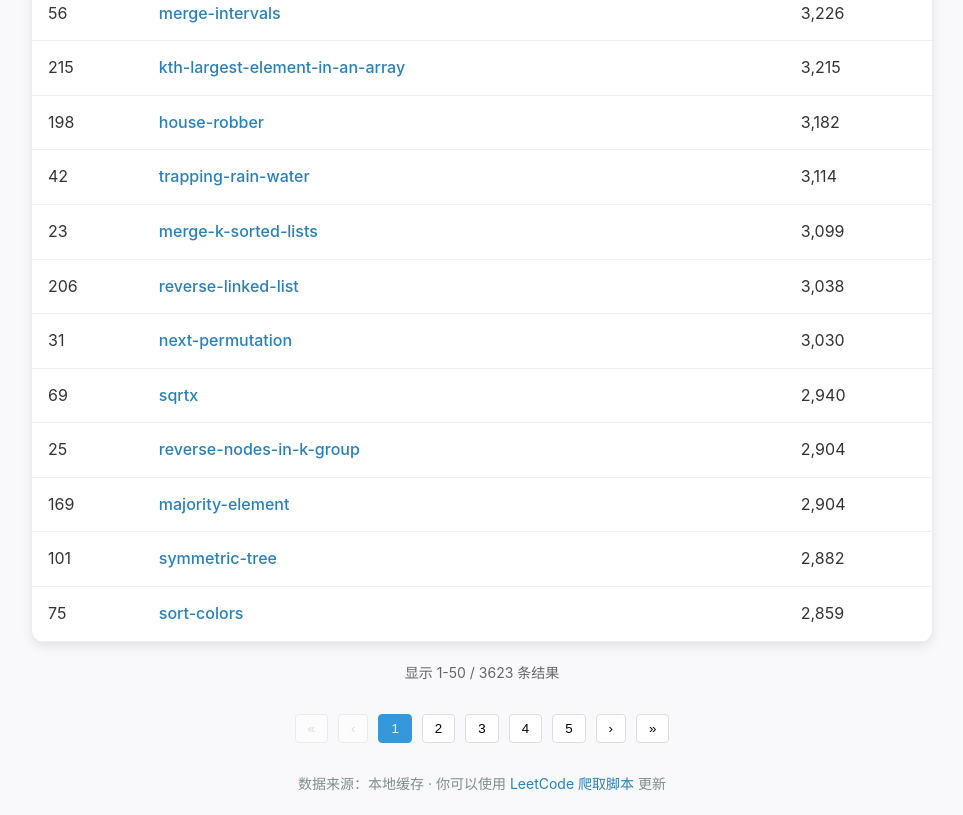
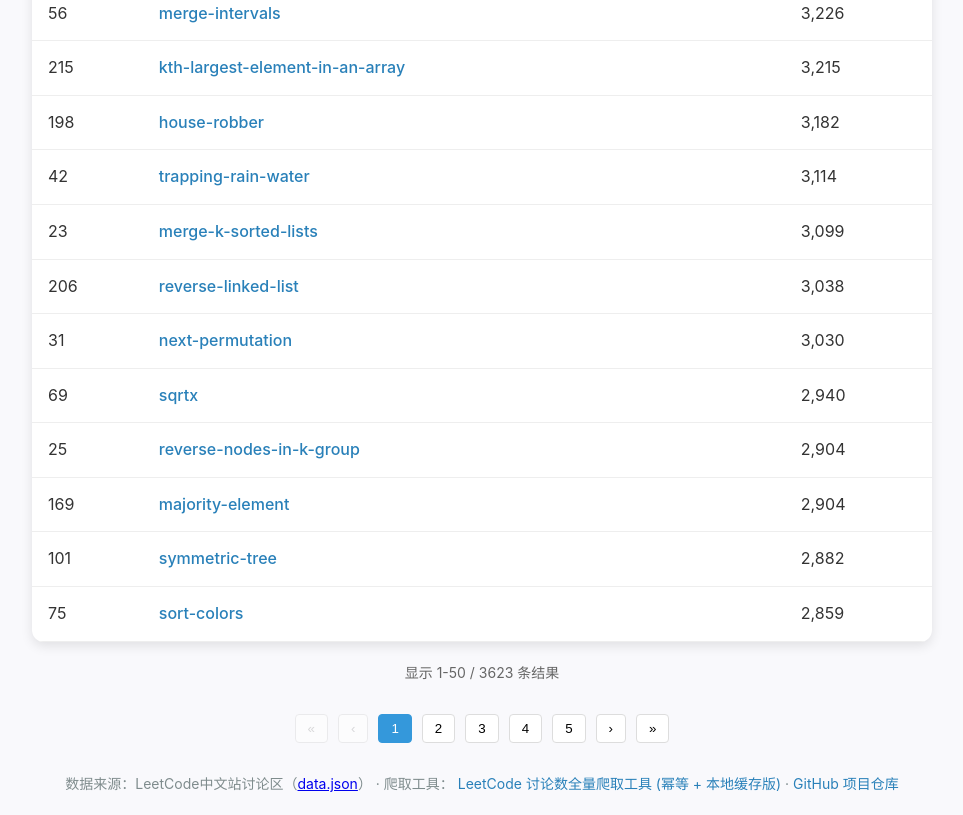
Before and after one commit to CHENJIAMIAN/leetcode-top-comments, a plain HTML site: page LeetCode-讨论数-Top-排行榜.html in a window 1280 px wide. Shown: the part 2443-3258 px from the top of the page, without its empty margins (158-1121 px from the left). Drawn offline with Linux system fonts and the light colour scheme.

Commit message:
Initial commit: Prepare project for open source and GitHub Pages deployment (add LICENSE, .gitignore, update README and HTML footer)

```diff
--- a/LeetCode-讨论数-Top-排行榜.html
+++ b/LeetCode-讨论数-Top-排行榜.html
@@ -225,15 +225,22 @@
     <div class="pagination" id="pagination"></div>
 
     <footer>
-      数据来源：本地缓存 · 你可以使用
+      数据来源：LeetCode中文站讨论区（<a href="data.json">data.json</a>） · 爬取工具：
       <a
         class="footer-link"
-        href="https://github.com/yourname/leetcode-tools"
+        href="https://gist.github.com/CHENJIAMIAN/155a7f8a9499e5bf65a046c1c5054870"
         target="_blank"
       >
-        LeetCode 爬取脚本
+        LeetCode 讨论数全量爬取工具 (幂等 + 本地缓存版)
       </a>
-      更新
+      ·
+      <a
+        class="footer-link"
+        href="https://github.com/你的用户名/仓库名"
+        target="_blank"
+      >
+        GitHub 项目仓库
+      </a>
     </footer>
 
     <script>
```
Also changed, not shown: 3 other files.
